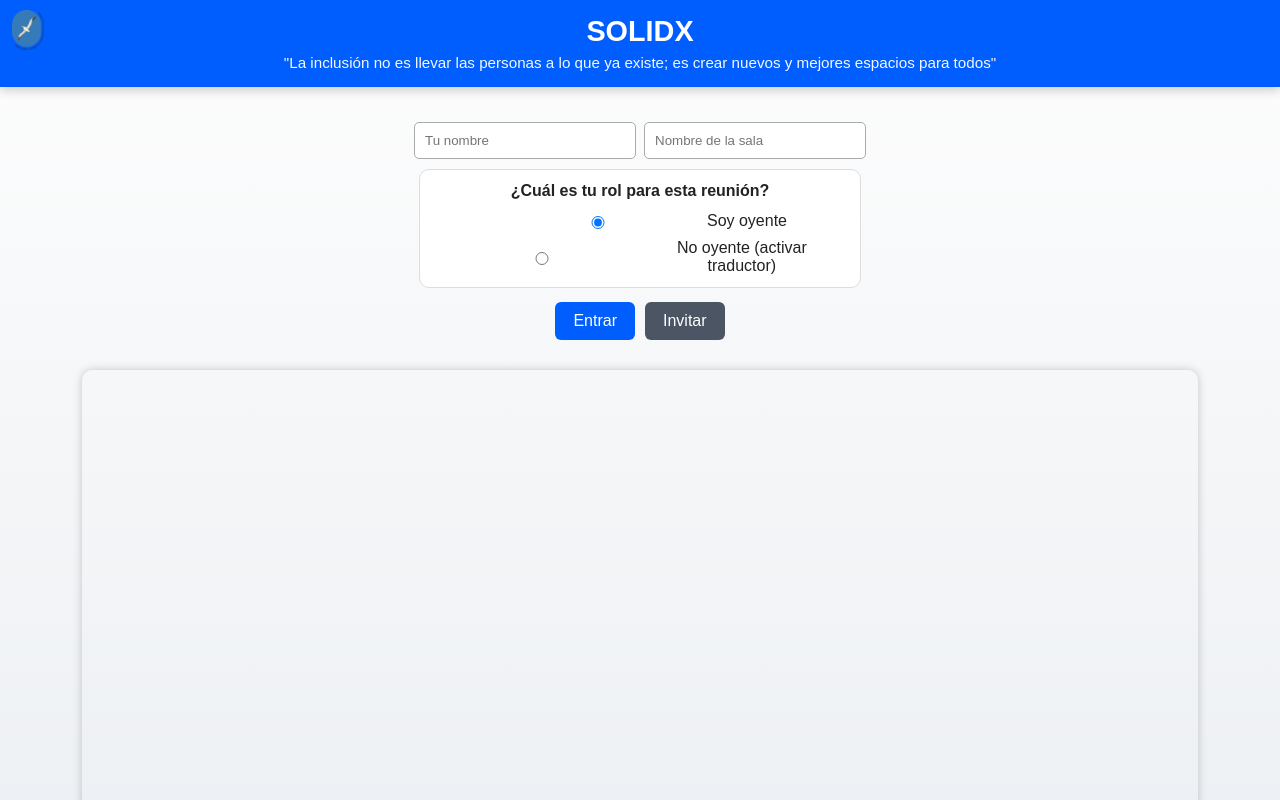
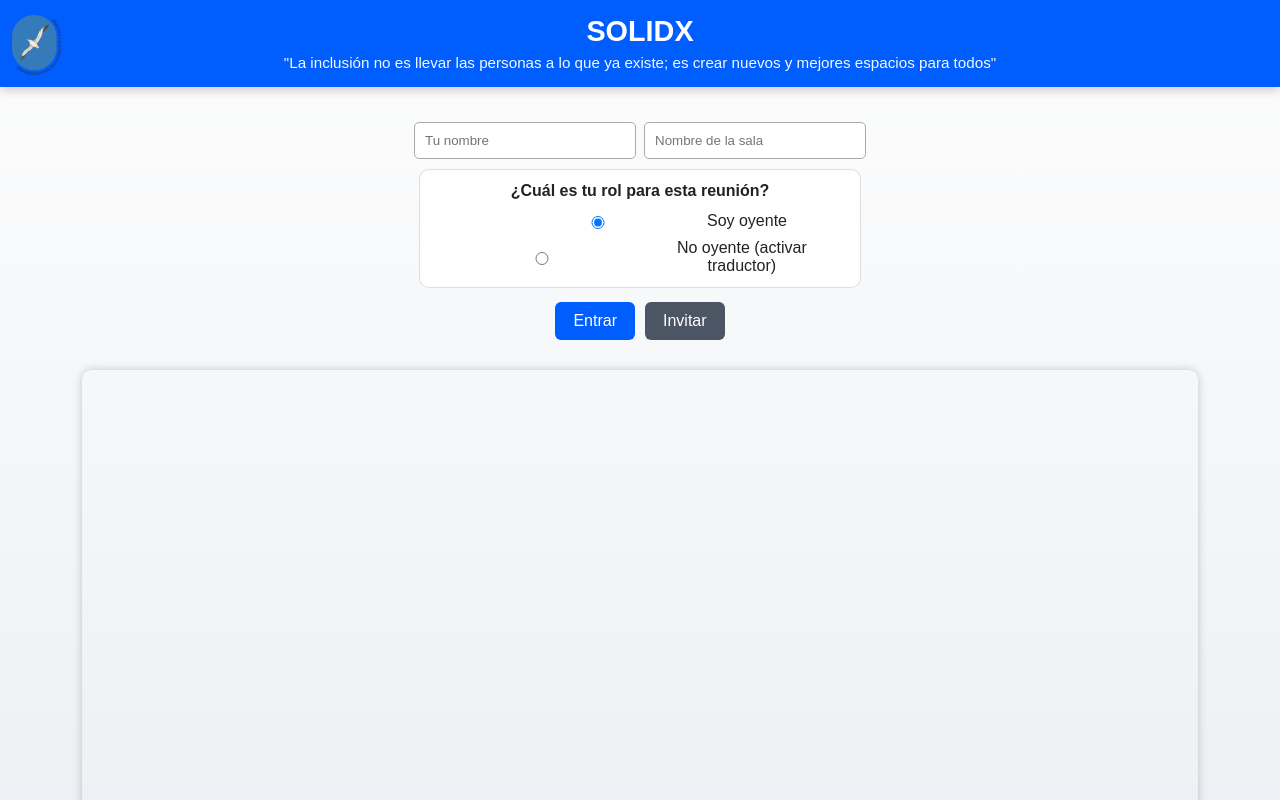
Before and after one commit to EricVincon/solidx-jitsi-demo, a plain HTML site: page web/index.html in a window 1280 px wide. Shown: the top 800 px of the page. Drawn offline with Linux system fonts and the light colour scheme.

```diff
--- a/web/style.css
+++ b/web/style.css
@@ -19,8 +19,8 @@ header {
 header .logo {
   position: absolute;
   left: 12px;
-  top: 10px;
-  height: 40px;
+  top: 15px;
+  height: 60px;
 }
 
 .header-center {
```
